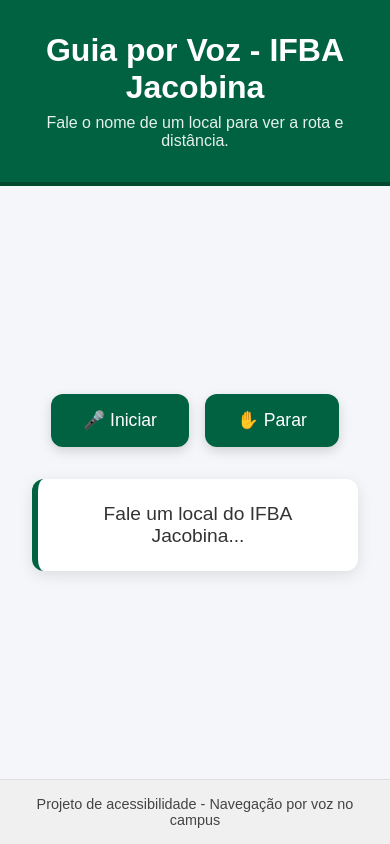
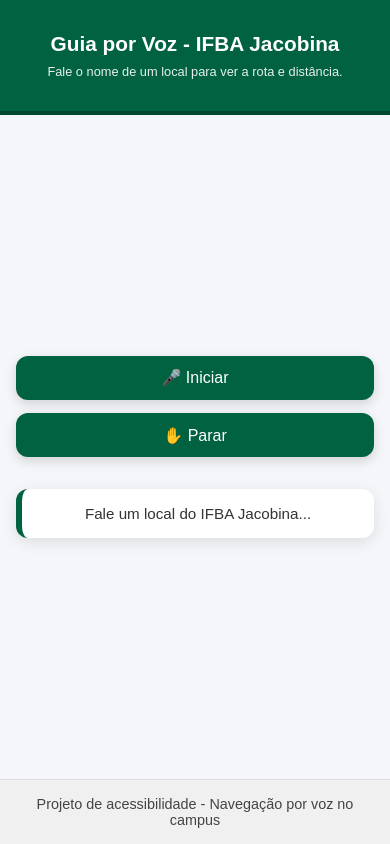
Before and after one commit to Luiz-F-Barboza/accessibility-project, a plain HTML site: page index.html in a window 390 px wide. Drawn offline with Linux system fonts and the light colour scheme.

Commit message:
Deixei o site responsivo

```diff
--- a/index.html
+++ b/index.html
@@ -33,7 +33,6 @@
       text-align: center;
       padding: 2rem 1rem;
       background: #006241;
-      /* Verde IFBA */
       color: #fff;
       border-bottom: 4px solid #00492f;
     }
@@ -60,7 +59,9 @@
 
     .controls {
       display: flex;
+      flex-wrap: wrap;
       gap: 1rem;
+      justify-content: center;
       margin-bottom: 2rem;
     }
 
@@ -75,6 +76,9 @@
       cursor: pointer;
       transition: 0.3s ease;
       box-shadow: 0 4px 12px rgba(0, 0, 0, 0.15);
+      flex: 1;
+      min-width: 120px;
+      max-width: 200px;
     }
 
     button:hover {
@@ -93,6 +97,7 @@
       width: 100%;
       box-shadow: 0 4px 15px rgba(0, 0, 0, 0.1);
       border-left: 6px solid #006241;
+      word-wrap: break-word;
     }
 
     .dark-mode .output {
@@ -114,6 +119,58 @@
       background: #1e1e1e;
       color: #ccc;
       border-top: 1px solid #333;
+    }
+
+    /* ----------------------------
+       RESPONSIVIDADE
+    -----------------------------*/
+    @media (max-width: 768px) {
+      header h1 {
+        font-size: 1.6rem;
+      }
+
+      header p {
+        font-size: 0.9rem;
+      }
+
+      .output {
+        font-size: 1rem;
+        padding: 1rem;
+      }
+
+      button {
+        font-size: 1rem;
+        padding: 0.8rem 1.5rem;
+      }
+    }
+
+    @media (max-width: 480px) {
+      header h1 {
+        font-size: 1.3rem;
+      }
+
+      header p {
+        font-size: 0.8rem;
+      }
+
+      main {
+        padding: 1rem;
+      }
+
+      .controls {
+        flex-direction: column;
+        gap: 0.8rem;
+        width: 100%;
+      }
+
+      button {
+        width: 100%;
+        max-width: none;
+      }
+
+      .output {
+        font-size: 0.95rem;
+      }
     }
   </style>
 </head>
```
